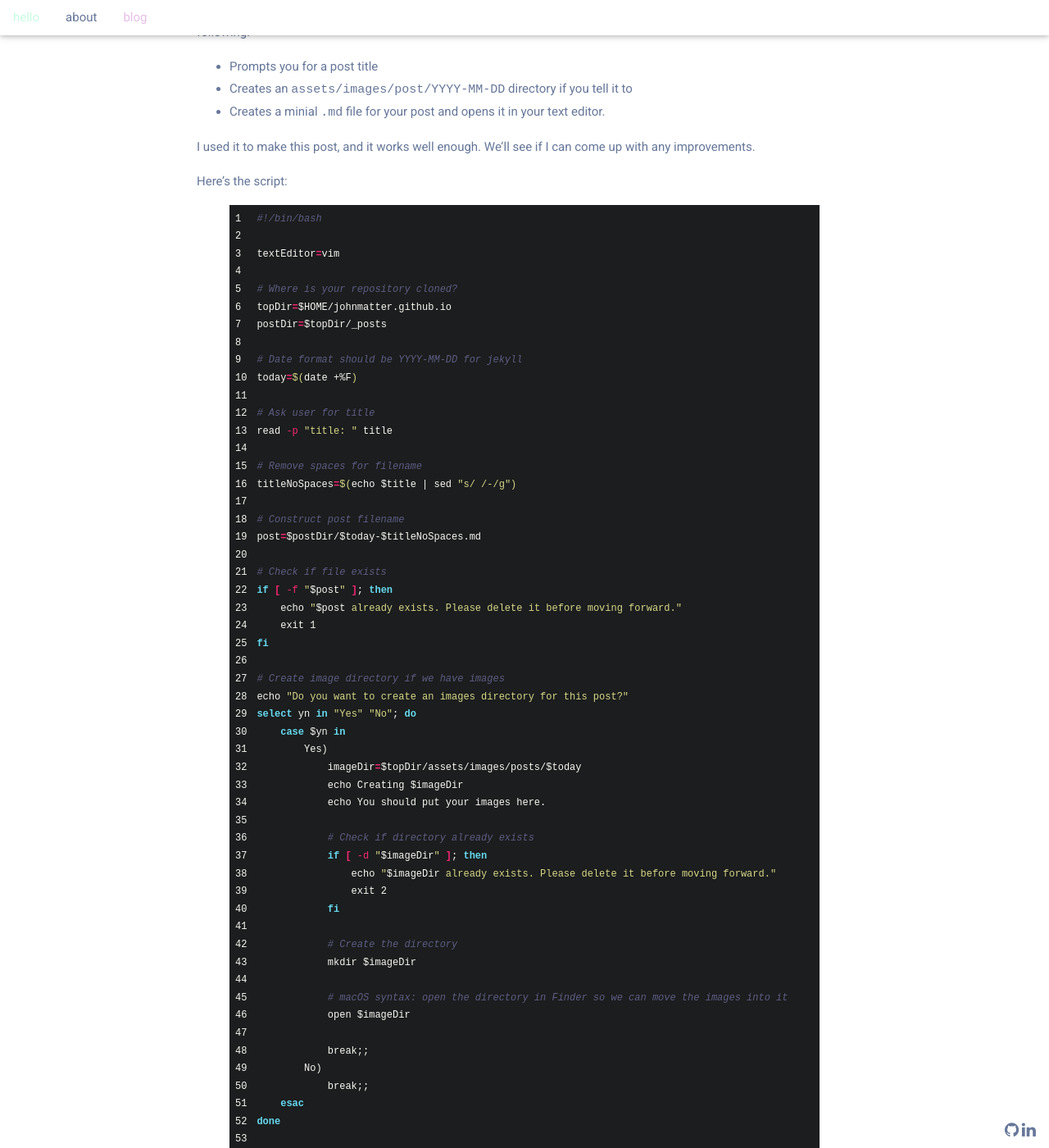
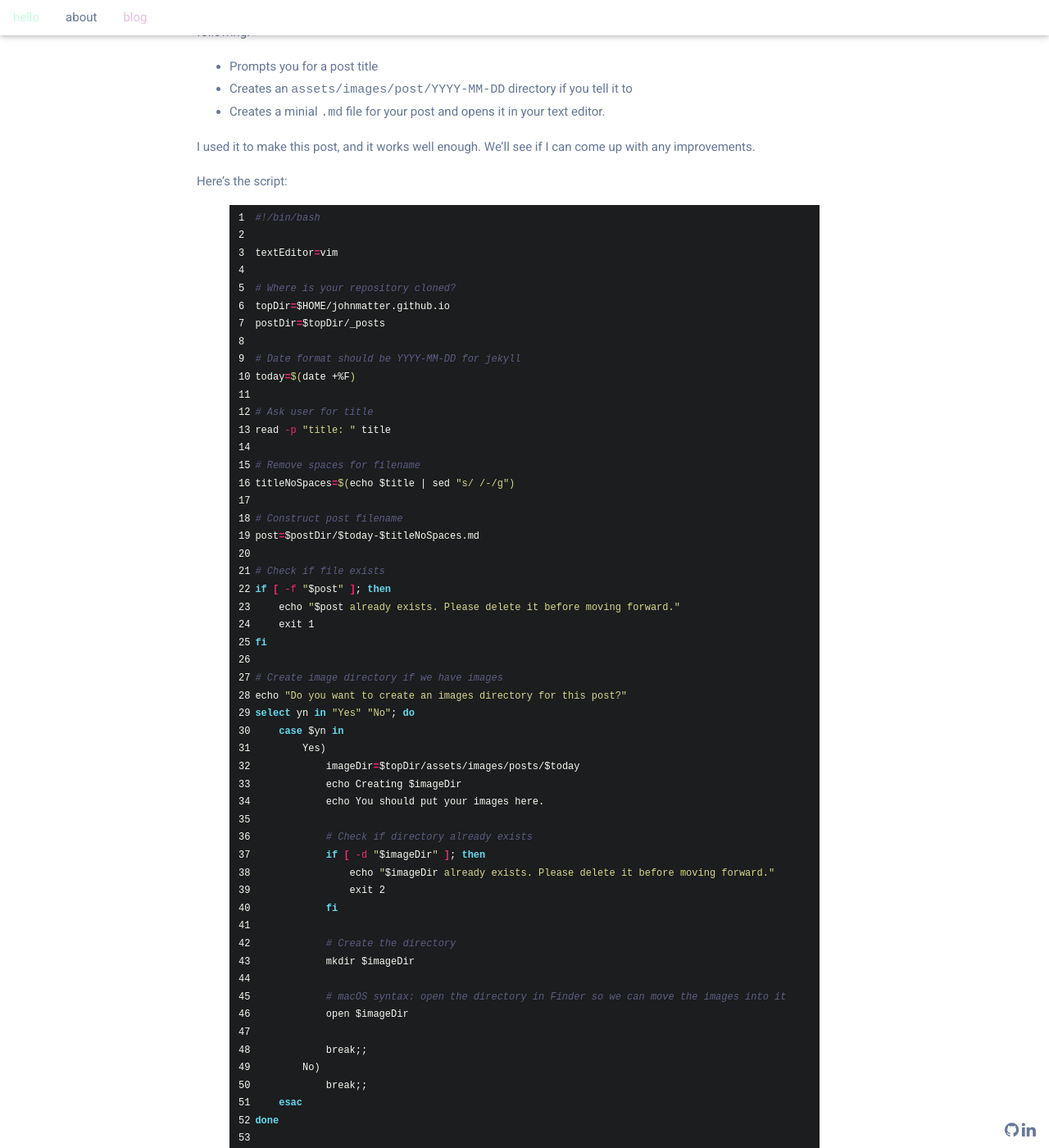
Before and after one commit to johnmatter/johnmatter.github.io, a Jekyll site: the page built from _posts/2020-02-13-automating-jekyll-blog-post-creation.md, in a window 1280 px wide and 1400 px high, scrolled down 523 px. Shown: the whole window at 82% size. Built offline with Jekyll 4.4.1, drawn with Linux system fonts in a browser that asks for light colours.

Commit message:
Adjust syntax highlighting margin/padding

```diff
--- a/assets/css/syntax.css
+++ b/assets/css/syntax.css
@@ -1,6 +1,6 @@
-.highlight table td { padding: 5px; }
+.highlight table td { padding: 0px; }
 .highlight table pre { margin: 0; }
-.highlight pre { overflow: scroll; }
+.highlight pre { overflow: scroll; margin: 5px; padding: 2px}
 .highlight .c, .highlight .ch, .highlight .cd, .highlight .cpf {
   color: #5e5d83;
   font-style: italic;
```
